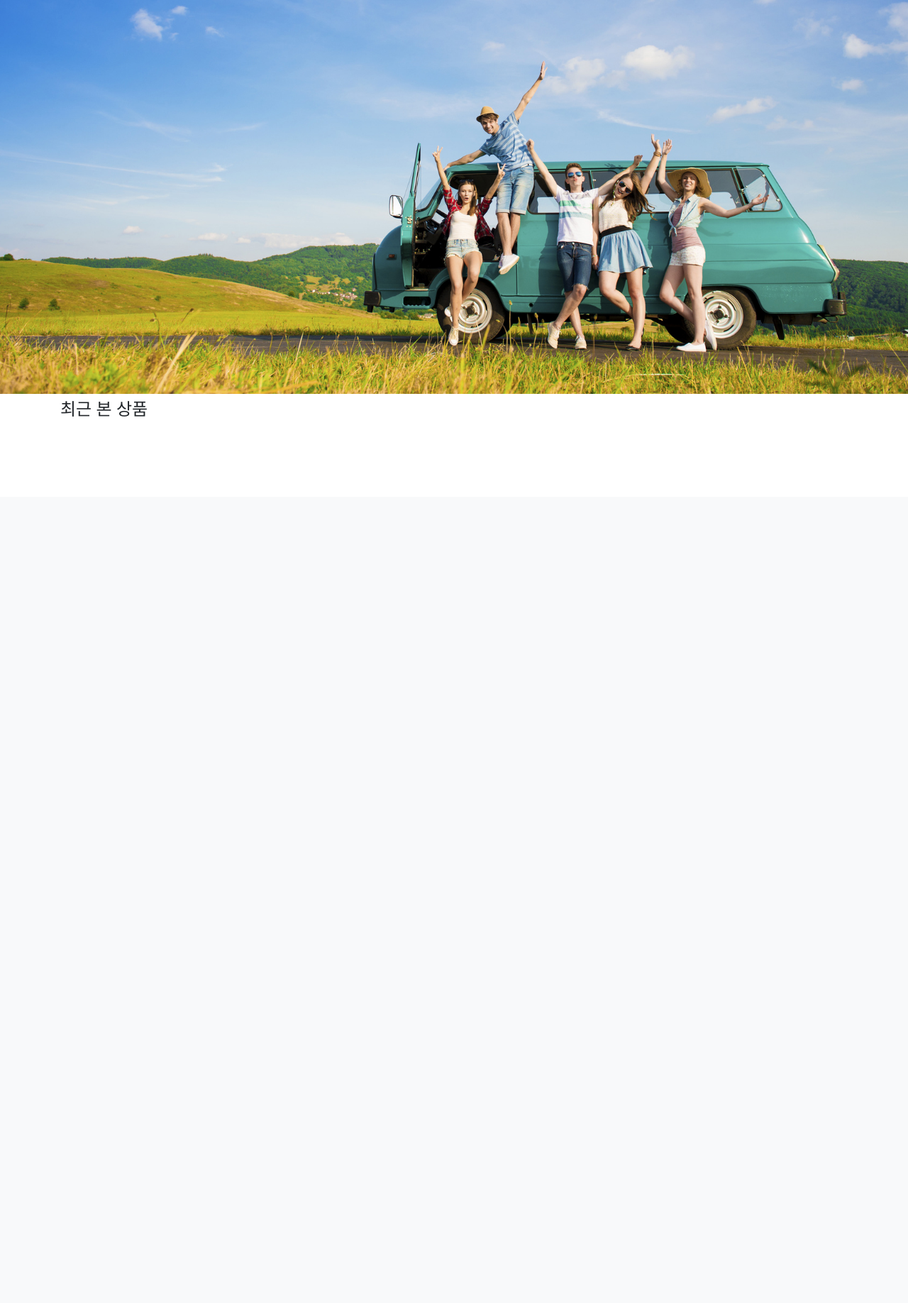
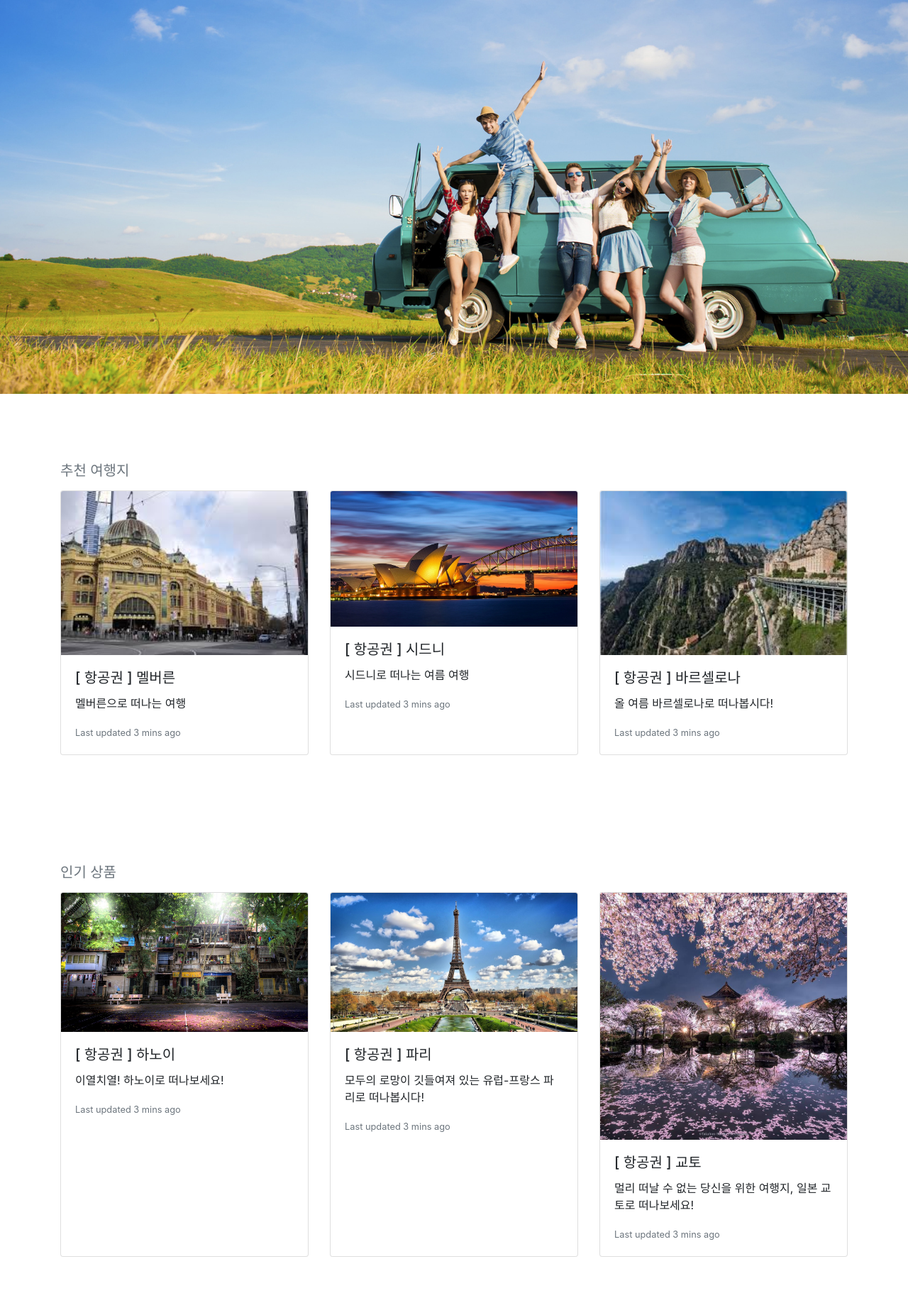
Before and after one commit to Chrisaor/fc_hackerthon_wps_team5, a Django app: page / in a window 1280 px wide. Shown: the part 100-1936 px from the top of the page at 71% size. Before the commit the page ends 687 px from the top, so only its background shows below. Run offline with Django 3.2, Linux system fonts and the light colour scheme; data that the repository does not hold is empty; some libraries are stand-ins or nearby versions.

Commit message:
mainpage 수정

```diff
--- a/app/template/main/mainpage.html
+++ b/app/template/main/mainpage.html
@@ -2,18 +2,63 @@
 
 {% block content %}
 
-<h4>최근 본 상품</h4>
-{{ city }}
-<div class="card-deck">
-  {% for city in cities %}
-  <div class="card">
-    <a href="{% url 'flight-detail' city.pk %}"><img class="card-img-top" src="/static/image/kyoto.jpg" alt="Card image cap"></a>
-    <div class="card-body">
-      <a href=""><h5 class="card-title">[ 항공권 ] 도쿄 3박 4일</h5></a>
-      <p class="card-text">This is a longer card with supporting text below as a natural lead-in to additional content. This content is a little bit longer.</p>
-      <p class="card-text"><small class="text-muted">Last updated 3 mins ago</small></p>
+<div class="container" style="padding:80px 0 65px; ">
+  <h4 class="navbar-brand text-secondary ">추천 여행지</h4>
+  <div class="card-deck">
+    <div class="card">
+      <img class="card-img-top " style="height: 100px width: 100px" src="/static/image/melb.jpg" alt="Card image cap">
+      <div class="card-body">
+        <h5 class="card-title">[ 항공권 ] 멜버른 </h5>
+        <p class="card-text">멜버른으로 떠나는 여행</p>
+        <p class="card-text"><small class="text-muted">Last updated 3 mins ago</small></p>
+      </div>
+    </div>
+    <div class="card">
+      <img class="card-img-top " style="height: 100px width: 100px" src="/static/image/sydney.jpg" alt="Card image cap">
+      <div class="card-body">
+        <h5 class="card-title">[ 항공권 ] 시드니 </h5>
+        <p class="card-text">시드니로 떠나는 여름 여행</p>
+        <p class="card-text"><small class="text-muted">Last updated 3 mins ago</small></p>
+      </div>
+    </div>
+    <div class="card">
+      <img class="card-img-top" style="height: 100px width: 100px"  src="/static/image/barc.jpg" alt="Card image cap">
+      <div class="card-body">
+        <h5 class="card-title">[ 항공권 ] 바르셀로나 </h5>
+        <p class="card-text">올 여름 바르셀로나로 떠나봅시다! </p>
+        <p class="card-text"><small class="text-muted">Last updated 3 mins ago</small></p>
+      </div>
     </div>
   </div>
 </div>
-  {% endfor %}
+
+<div class="container" style="padding:80px 0 65px; ">
+  <h4 class="navbar-brand text-secondary ">인기 상품</h4>
+  <div class="card-deck">
+    <div class="card">
+      <img class="card-img-top " style="height: 100px width: 100px" src="/static/image/hanoi.jpg" alt="Card image cap">
+      <div class="card-body">
+        <h5 class="card-title">[ 항공권 ] 하노이</h5>
+        <p class="card-text">이열치열! 하노이로 떠나보세요! </p>
+        <p class="card-text"><small class="text-muted">Last updated 3 mins ago</small></p>
+      </div>
+    </div>
+    <div class="card">
+      <img class="card-img-top" style="height: 100px width: 100px" src="/static/image/paris.jpg" alt="Card image cap">
+      <div class="card-body">
+        <h5 class="card-title">[ 항공권 ] 파리 </h5>
+        <p class="card-text">모두의 로망이 깃들여져 있는 유럽-프랑스 파리로 떠나봅시다!</p>
+        <p class="card-text"><small class="text-muted">Last updated 3 mins ago</small></p>
+      </div>
+    </div>
+    <div class="card">
+      <img class="card-img-top" style="height: 100px width: 100px" src="/static/image/kyoto.jpg" alt="Card image cap">
+      <div class="card-body">
+        <h5 class="card-title">[ 항공권 ] 교토</h5>
+        <p class="card-text">멀리 떠날 수 없는 당신을 위한 여행지, 일본 교토로 떠나보세요!</p>
+        <p class="card-text"><small class="text-muted">Last updated 3 mins ago</small></p>
+      </div>
+    </div>
+  </div>
+</div>
 {% endblock %}
```
Also changed, not shown: app/static/image/barc.jpg (added), app/static/image/hanoi.jpg (added), app/static/image/melb.jpg (added), app/static/image/paris.jpg (added), app/static/image/sydney.jpg (added).
